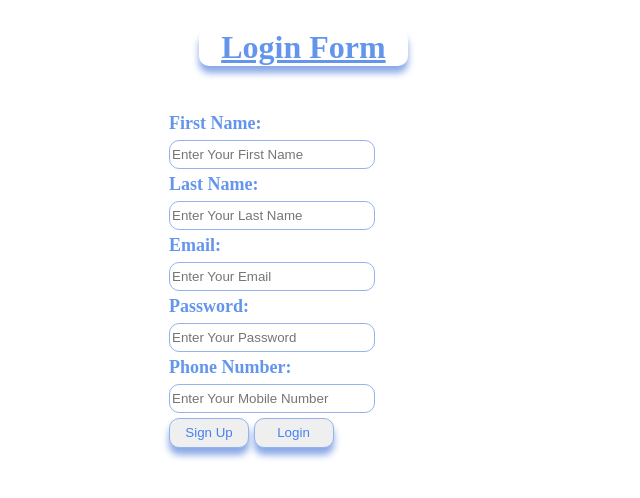
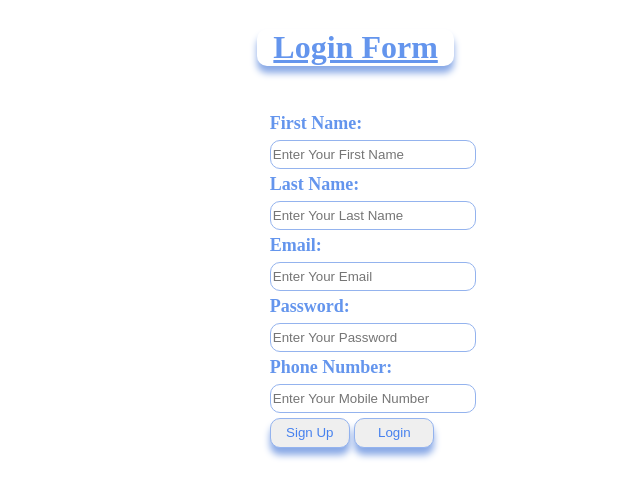
Before and after one commit to RIMSHASAJID436/login, a plain HTML site: page index.html in a window 1280 px wide. Shown: the whole page, without its empty margins (309-949 px from the left). Drawn offline with Linux system fonts and the light colour scheme.

```diff
--- a/index.html
+++ b/index.html
@@ -6,6 +6,11 @@
     <title>Login Form</title>
     <link rel="icon" href="./img/login.jpg">
     <style>
+        body{
+            display: flex;
+            justify-content: center;
+            align-items: center;
+        }
 
         input{
            width: 200px;
@@ -19,18 +24,22 @@
         .main{
             padding: 20px;
             line-height: 30px;
-            margin-left: 450px;
+            margin-left: 17%;
             color: cornflowerblue;
             font-size: large;
+            width: 70%;
         }
         h1{
-            width:30%;
+            width:80%;
             text-decoration: underline;
             box-shadow: 0px 7px 7px rgb(137, 169, 230);
             color: cornflowerblue;
             border-radius: 10px;
+            display: flex;
+            justify-content: center;
             text-align: center;
-            margin-left: 500px;
+      align-items: center;
+      margin-left: 20%;
         }
         #login,#signup{
             width: 80px;
@@ -41,13 +50,14 @@
             border: 1px solid rgb(148, 179, 238);
             height: 30px;
             margin-top: 5px;
+
         }
        img{
         position: relative;
        }
-       .container{
+       /* .container{
         position: absolute;
-       }
+       } */
     </style>
 </head>
 <body>
```
Also changed, not shown: login.html (+3 -3 lines).
